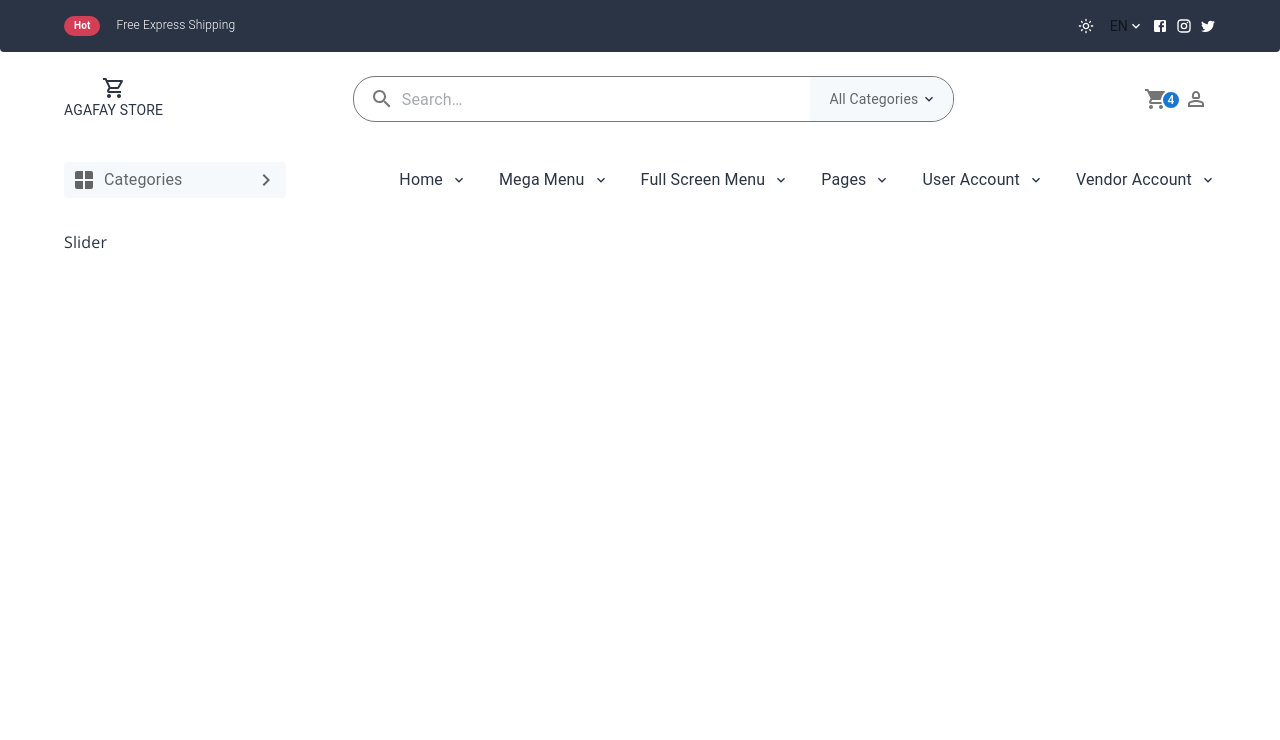
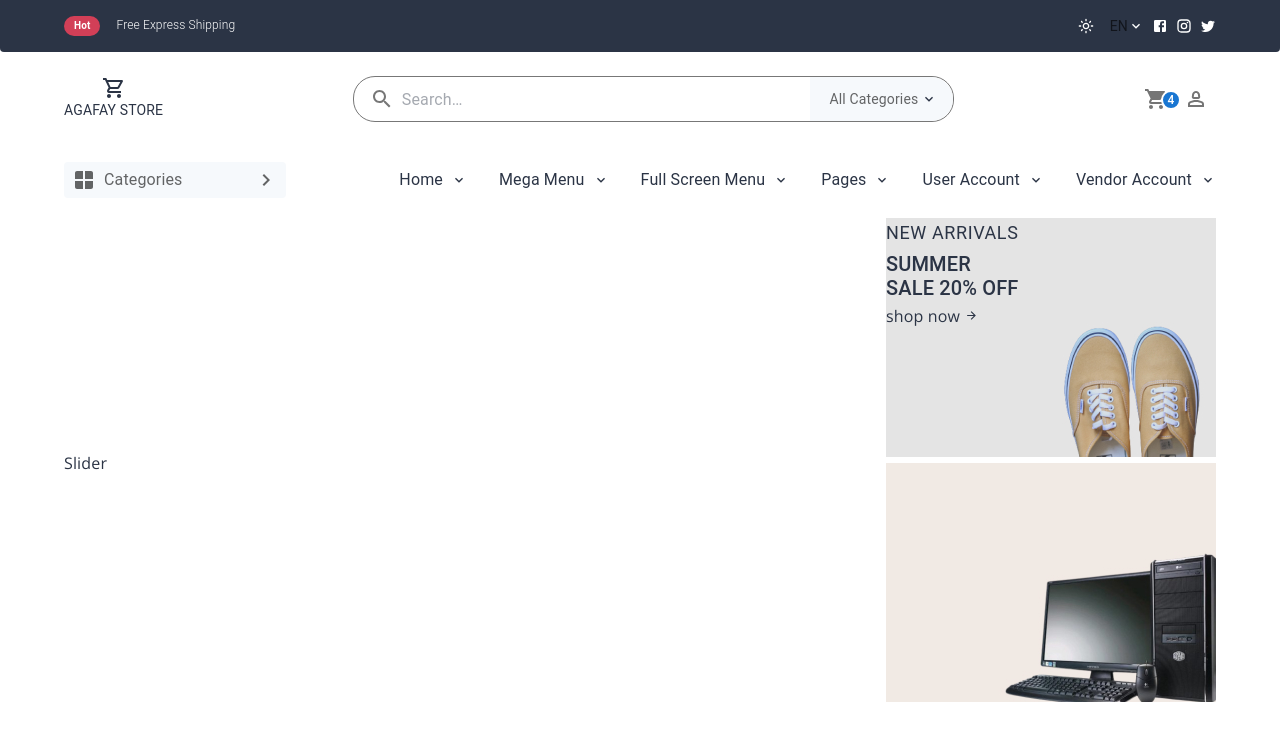
Before and after one commit to saghro/react-ecommerce, a React (Vite) app: page / in a window 1280 px wide. Shown: the top 740 px of the page. Built offline with nearby package versions, Linux system fonts and the light colour scheme.

Commit message:
styler hero section

```diff
--- a/src/components/hero/Hero.jsx
+++ b/src/components/hero/Hero.jsx
@@ -1,22 +1,63 @@
-import { Box, Container } from "@mui/material";
-
+import { Box, Container, Link, Stack, Typography, } from "@mui/material";
+import ArrowForwardIcon from '@mui/icons-material/ArrowForward';
 
 const Hero = () => {
   return (
-        <Container sx={{mt:2.5,display:"flex",alignItems:"center"}}>
+    <Container sx={{ mt: 2.5, display: "flex", alignItems: "center" }}>
+      <Box flexGrow={1}>Slider</Box>
       <Box>
-                Slider
+        <Box sx={{ position: "relative" }}>
+          <img src="src/images/banner-17.jpg" alt="" />
+          <Stack sx={{ position: "absolute", top: 0 }}>
+            <Typography
+              variant="caption"
+              sx={{ color: "#2B3445", fontSize: "18px" }}
+            >
+              NEW ARRIVALS
+            </Typography>
+            <Typography
+              variant="h6"
+              sx={{
+                color: "#2B3445",
+                lineHeight: "16px",
+                mt: 1,
+              }}
+            >
+              SUMMER
+            </Typography>
+            <Typography
+            variant="h6"
+            sx={{
+                color:"#2B3445"
+            }}
+            >
+              SALE 20% OFF
+            </Typography>
+            <Link
+              sx={{
+                color:"#2B3445",
+                display:"flex",
+                alignItems:"center",
+                gap:"5px",
+                transition:"0.2s",
+                "&:hover":{
+                    color:"#D23F57",
+                },
+              }}
+              href="#"
+              underline="none"
+            >
+            shop now
+            <ArrowForwardIcon sx={{fontSize:"13px"}} />
+            </Link>
+          </Stack>
         </Box>
         <Box>
-                <Box>
-                    <img src="" alt="" />
-                </Box>
-                <Box>
-                    <img src="" alt="" />
+          <img src="src/images/banner-16.jpg" alt="" />
         </Box>
       </Box>
     </Container>
   );
-}
+};
 
 export default Hero;
```
Lines whose indentation alone changed are shown as unchanged.
